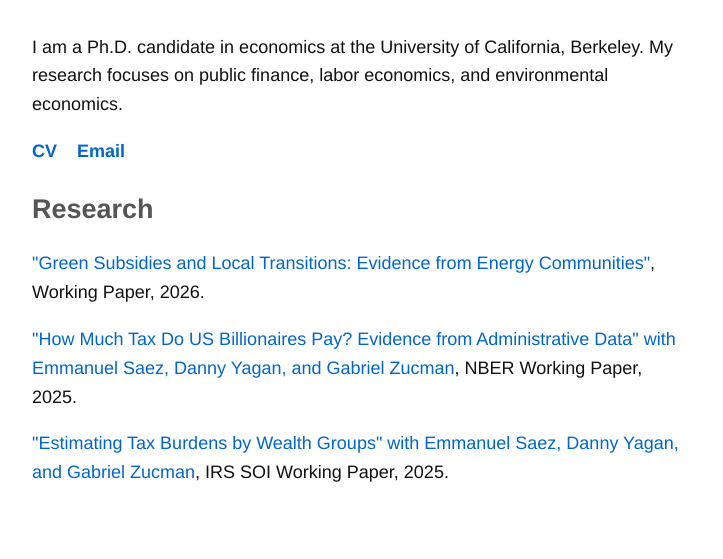
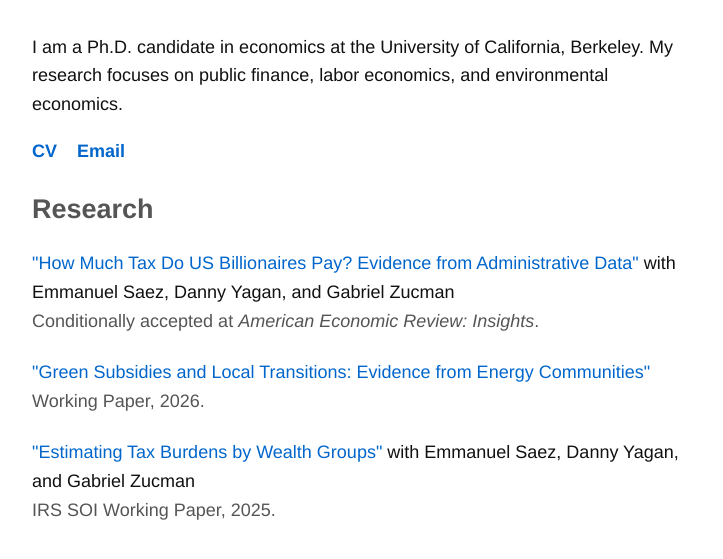
Before and after one commit to akcanbalkir/ab-website, a plain HTML site: page index.html in a window 1280 px wide. Shown: the part 251-810 px from the top of the page, without its empty margins (278-1001 px from the left). Drawn offline with Linux system fonts and the light colour scheme.

Commit message:
Updated BSYZ for conditional acceptance

```diff
--- a/index.html
+++ b/index.html
@@ -27,9 +27,20 @@
             <h2>Research</h2>
             <div>
                 <!-- <p><a href="https://arxiv.org/abs/2604.00582" target="_blank" rel="noopener noreferrer">"Green Subsidies and Local Transitions: Evidence from Energy Communities"</a>,  Working Paper, 2026.</p> -->
-                 <p><a href="papers/Balkir_EC_2026.pdf" target="_blank" rel="noopener noreferrer">"Green Subsidies and Local Transitions: Evidence from Energy Communities"</a>,  Working Paper, 2026.</p>
-                <p><a href="https://www.nber.org/papers/w34170" target="_blank" rel="noopener noreferrer">"How Much Tax Do US Billionaires Pay? Evidence from Administrative Data" with Emmanuel Saez, Danny Yagan, and Gabriel Zucman</a>,  NBER Working Paper, 2025.</p>
-                <p><a href="papers/24rpestimatingtaxburdens.pdf" target="_blank" rel="noopener noreferrer">"Estimating Tax Burdens by Wealth Groups" with Emmanuel Saez, Danny Yagan, and Gabriel Zucman</a>,  IRS SOI Working Paper, 2025.</p>
+                <div class="paper">
+                    <a href="https://www.nber.org/papers/w34170" target="_blank" rel="noopener noreferrer">"How Much Tax Do US Billionaires Pay? Evidence from Administrative Data"</a>
+                    <span class="coauthors">with Emmanuel Saez, Danny Yagan, and Gabriel Zucman</span>
+                    <span class="status">Conditionally accepted at <em>American Economic Review: Insights</em>.</span>
+                </div>
+                <div class="paper">
+                    <a href="papers/Balkir_EC_2026.pdf" target="_blank" rel="noopener noreferrer">"Green Subsidies and Local Transitions: Evidence from Energy Communities"</a>
+                    <span class="status">Working Paper, 2026.</span>
+                </div>
+                <div class="paper">
+                    <a href="papers/24rpestimatingtaxburdens.pdf" target="_blank" rel="noopener noreferrer">"Estimating Tax Burdens by Wealth Groups"</a>
+                    <span class="coauthors">with Emmanuel Saez, Danny Yagan, and Gabriel Zucman</span>
+                    <span class="status">IRS SOI Working Paper, 2025.</span>
+                </div>
             </div>
         </section>
     </main>
--- a/style.css
+++ b/style.css
@@ -104,6 +104,16 @@ main {
   text-decoration: underline;
 }
 
+/* Paper entries: title and coauthors on one line, status below */
+.research .paper {
+  margin-bottom: 1.25rem;
+}
+
+.research .status {
+  display: block;
+  color: var(--color-text-secondary);
+}
+
 .links {
   display: flex;
   gap: 20px;
```
